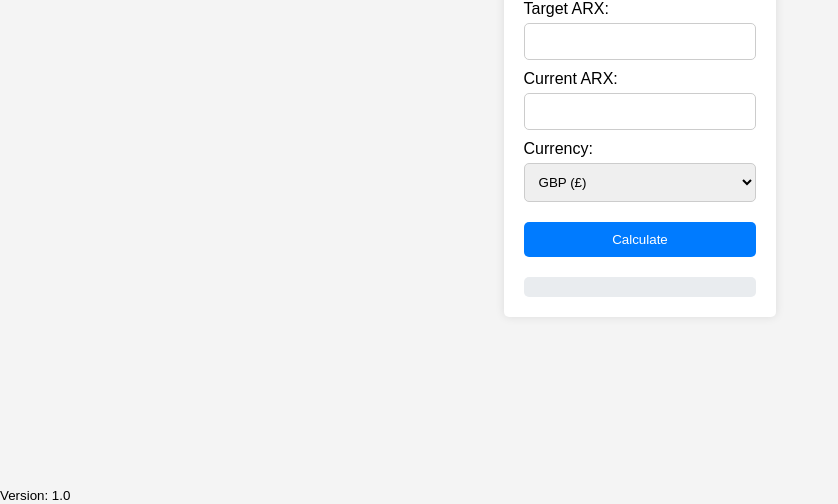
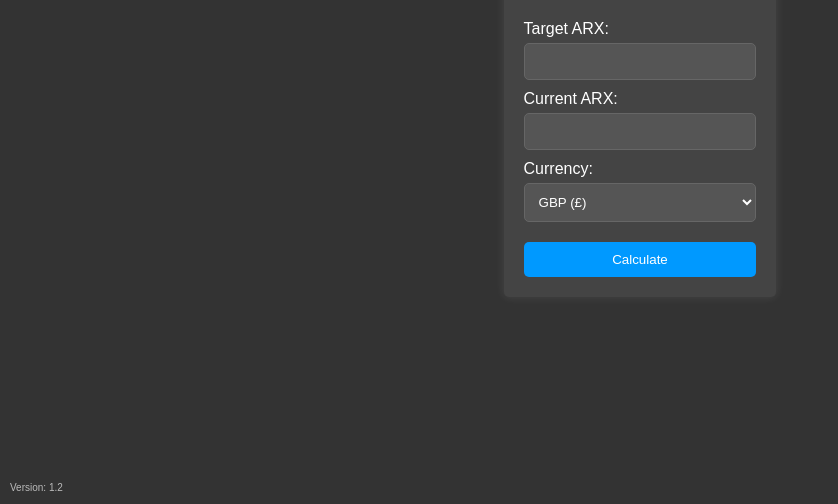
Before and after one commit to Minecrafter8001/arx-calculator-ED, a plain HTML site: page index.html in a window 1280 px wide. Shown: the part 296-800 px from the top of the page, without its empty margins (0-838 px from the left). Drawn offline with Linux system fonts and the light colour scheme.

Commit message:
changed theme to darkmode

```diff
--- a/index.html
+++ b/index.html
@@ -6,8 +6,14 @@
     <title>ARX Calculator</title>
     <link rel="stylesheet" href="style.css">
     <link rel="shortcut icon" type="image/x-icon" href="favicon.ico">
+    <style>
+        /* Inline style to hide page content initially */
+        body {
+            visibility: hidden; /* Hide content initially */
+        }
+    </style>
 </head>
-<body>
+<body class="dark-mode">
     <div class="container">
         <h1>ARX Calculator</h1>
         <form id="arx-form">
@@ -28,8 +34,8 @@
         </form>
 
         <div id="result"></div>
-        <div id="version" style="position: absolute; bottom: 0; left: 0;">
-            <small>Version: 1.0</small>
+        <div id="version-indicator">
+            <small>Version: 1.2</small>
         </div>
     </div>
 
--- a/script.js
+++ b/script.js
@@ -1,9 +1,28 @@
+document.addEventListener('DOMContentLoaded', function() {
+    // Apply the saved theme immediately
+    applyDarkMode();
+
+    // Reveal content after the theme has been applied
+    setTimeout(() => {
+        document.body.style.visibility = 'visible';
+    }, 0);
+});
+
+// Function to apply dark mode
+function applyDarkMode() {
+    // Apply dark mode as default
+    document.body.classList.add('dark-mode');
+}
+
+
+
 document.getElementById("arx-form").addEventListener("submit", function(event) {
     event.preventDefault();
 
     const targetArx = parseInt(document.getElementById("target_arx").value);
     let currentArx = parseInt(document.getElementById("current_arx").value);
     const currency = document.getElementById("currency").value;
+
     if (isNaN(currentArx)) {
         currentArx = 0;
     }
@@ -11,12 +30,12 @@ document.getElementById("arx-form").addEventListener("submit", function(event) {
     const arxNeeded = targetArx - currentArx;
 
     const packs = [
-        {arx: 100000, price: {GBP: 44.99, EUR: 54.99, USD: 59.99}},
-        {arx: 54000, price: {GBP: 24.99, EUR: 29.99, USD: 37.99}},
-        {arx: 26800, price: {GBP: 12.99, EUR: 15.99, USD: 18.99}},
-        {arx: 17700, price: {GBP: 9.59, EUR: 11.49, USD: 12.99}},
-        {arx: 8820, price: {GBP: 4.99, EUR: 5.99, USD: 6.99}},
-        {arx: 5000, price: {GBP: 2.99, EUR: 3.49, USD: 3.99}}
+        { arx: 100000, price: { GBP: 44.99, EUR: 54.99, USD: 59.99 } },
+        { arx: 54000, price: { GBP: 24.99, EUR: 29.99, USD: 37.99 } },
+        { arx: 26800, price: { GBP: 12.99, EUR: 15.99, USD: 18.99 } },
+        { arx: 17700, price: { GBP: 9.59, EUR: 11.49, USD: 12.99 } },
+        { arx: 8820, price: { GBP: 4.99, EUR: 5.99, USD: 6.99 } },
+        { arx: 5000, price: { GBP: 2.99, EUR: 3.49, USD: 3.99 } }
     ];
 
     let minCost = Infinity;
@@ -24,13 +43,10 @@ document.getElementById("arx-form").addEventListener("submit", function(event) {
     let leftoverArx = 0;
 
     for (let r = 1; r <= 10; r++) {
-        combinationsWithReplacement(packs, r).forEach(function(combination) {
+        combinationsWithReplacement(packs, r).forEach(function (combination) {
             const totalArx = combination.reduce((sum, pack) => sum + pack.arx, 0);
             const totalCost = combination.reduce((sum, pack) => {
-                if (pack.price[currency] !== undefined) {
-                    return sum + pack.price[currency];
-                }
-                return sum;
+                return sum + (pack.price[currency] || 0);
             }, 0);
 
             if (totalArx >= arxNeeded && totalCost < minCost) {
--- a/style.css
+++ b/style.css
@@ -1,18 +1,29 @@
+/* Default styles */
 body {
     font-family: Arial, sans-serif;
-    background-color: #f4f4f4;
+    background-color: #333;
+    color: #fff;
     display: flex;
     justify-content: center;
     align-items: center;
     height: 100vh;
     margin: 0;
+    transition: background-color 0.3s ease, color 0.3s ease;
+}
+
+/* Dark mode styles (default) */
+body.dark-mode {
+    background-color: #333;
+    color: #fff;
 }
 
 .container {
-    background-color: white;
+    background-color: #444;
+    color: #fff;
     padding: 20px;
     border-radius: 5px;
-    box-shadow: 0px 0px 10px rgba(0, 0, 0, 0.1);
+    box-shadow: 0px 0px 10px rgba(255, 255, 255, 0.1);
+    transition: background-color 0.3s ease, color 0.3s ease;
 }
 
 h1 {
@@ -32,24 +43,33 @@ input, select, button {
     padding: 10px;
     margin-top: 5px;
     border-radius: 5px;
-    border: 1px solid #ccc;
+    border: 1px solid #666;
+    transition: border-color 0.3s ease, background-color 0.3s ease, color 0.3s ease;
+    background-color: #555; /* Dark mode background color */
+    color: #fff; /* Dark mode text color */
+}
+
+input::placeholder {
+    color: #ccc;
 }
 
 button {
     margin-top: 20px;
-    background-color: #007bff;
-    color: white;
+    background-color: #0099ff;
+    color: rgb(255, 255, 255);
     cursor: pointer;
     border: none;
+    transition: background-color 0.3s ease;
 }
 
 button:hover {
-    background-color: #0056b3;
+    background-color: #0077cc;
 }
 
-#result {
-    margin-top: 20px;
-    padding: 10px;
-    background-color: #e9ecef;
-    border-radius: 5px;
+#version-indicator {
+    position: fixed;
+    bottom: 10px;
+    left: 10px;
+    font-size: 12px;
+    color: #bbb;
 }
```
